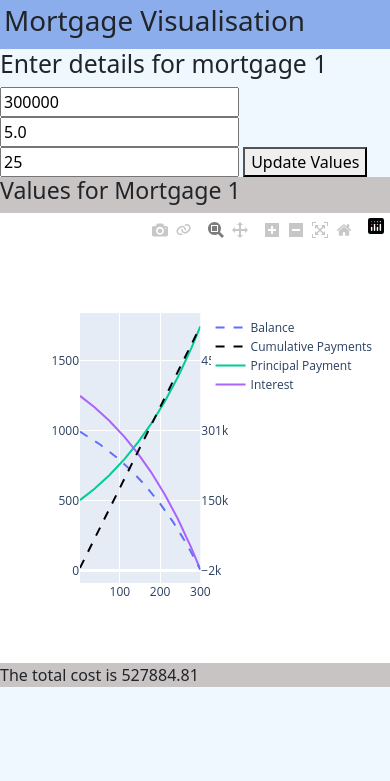
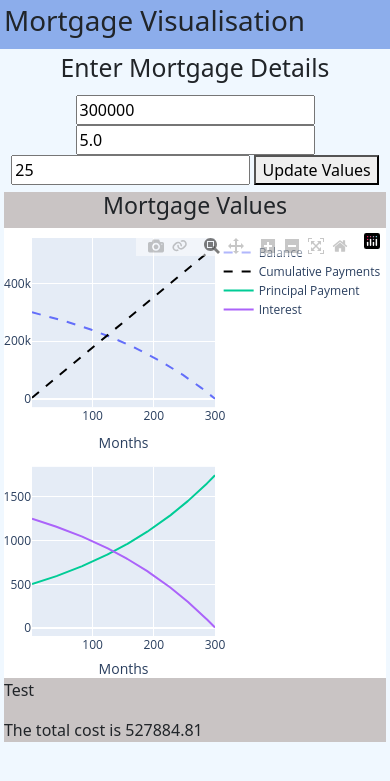
Before and after one commit to garett-ross/Mortgage, a Flask app: page / in a window 390 px wide. Shown: the top 781 px of the page. Run offline with Flask 3, Linux system fonts and the light colour scheme.

Commit message:
improved styling and responsiveness

```diff
--- a/application/resources.py
+++ b/application/resources.py
@@ -21,21 +21,26 @@ class Mortgage:
     def simulate_repayments(self):
         monthly_payment = self.calculate_monthly_payment()
         balance = self.principal
+        accrued_interest = 0
         paid = monthly_payment
         repayment_schedule = []
         #add balance plus interest
 
         for month in range(1, int(self.total_payments) + 1):
             interest = balance * self.monthly_rate
+
             principal_payment = monthly_payment - interest # why??
+            interest_payment = monthly_payment - principal_payment
             balance -= principal_payment
+            accrued_interest += interest - interest_payment
             paid += monthly_payment
+            total_owed = balance + accrued_interest
 
             if balance < 0:
                 principal_payment += balance  # Adjust the last payment to bring balance to zero
                 balance = Decimal(0)
 
-            repayment_schedule.append((month, float(monthly_payment), float(principal_payment), float(interest), float(balance), float(paid)))
+            repayment_schedule.append((month, float(monthly_payment), float(principal_payment), float(interest), float(balance), float(paid), float(accrued_interest), float(total_owed)))
 
             if balance == 0:
                 break
--- a/application/routes.py
+++ b/application/routes.py
@@ -23,6 +23,8 @@ def home():
         interest = []
         balance = []
         paid = []
+        accrued_interest = []
+        total_owed = []
 
         for i in range(len(repayments)):
             month.append(repayments[i][0])
@@ -31,18 +33,26 @@ def home():
             interest.append(repayments[i][3])
             balance.append(repayments[i][4])
             paid.append(repayments[i][5])
+            accrued_interest.append(repayments[i][6])
+            total_owed.append(repayments[i][7])
 
-        fig = make_subplots(specs=[[{'secondary_y':True}]])
+        fig = make_subplots(rows=2, cols=1)
+        fig.update_layout(margin={'t':10,'l':0,'b':0,'r':0})
         fig.add_trace(
-            go.Scatter(x=month,y=balance,name='Balance', line=dict(dash='dash')), secondary_y=True
+            go.Scatter(x=month,y=balance,name='Balance', line=dict(dash='dash'))
             )
         fig.add_trace(
-            go.Scatter(x=month,y=paid,name='Cumulative Payments',line=dict(dash='dash',color='black')), secondary_y=True,
+            go.Scatter(x=month, y=total_owed, name='Total Owed')
+        )
+        fig.add_trace(
+            go.Scatter(x=month,y=paid,name='Cumulative Payments',line=dict(dash='dash',color='black')),
             )
         fig.add_traces(data=[
             go.Scatter(x=month, y=principal_payment, name='Principal Payment'),
             go.Scatter(x=month, y=interest, name='Interest')
-        ],rows=1,cols=1)
+        ],rows=2,cols=1)
+        fig['layout']['xaxis']['title'] = 'Months'
+        fig['layout']['xaxis2']['title'] = 'Months'
 
         html = to_html(fig, full_html=False)
 
@@ -67,6 +77,8 @@ def home():
         interest = []
         balance = []
         paid = []
+        interest_payment = []
+        total_owed = []
 
         for i in range(len(repayments)):
             month.append(repayments[i][0])
@@ -75,18 +87,23 @@ def home():
             interest.append(repayments[i][3])
             balance.append(repayments[i][4])
             paid.append(repayments[i][5])
+            interest_payment.append(repayments[i][6])
+            total_owed.append(repayments[i][7])
 
-        fig = make_subplots(specs=[[{'secondary_y':True}]])
+        fig = make_subplots(rows=2, cols=1)
+        fig.update_layout(margin={'t':10,'l':0,'b':0,'r':0})
         fig.add_trace(
-            go.Scatter(x=month,y=balance,name='Balance', line=dict(dash='dash')), secondary_y=True
-            )
+            go.Scatter(x=month,y=balance,name='Balance', line=dict(dash='dash')), secondary_y=False
+            , row=1, col=1)
         fig.add_trace(
-            go.Scatter(x=month,y=paid,name='Cumulative Payments',line=dict(dash='dash',color='black')), secondary_y=True,
-            )
+            go.Scatter(x=month,y=paid,name='Cumulative Payments',line=dict(dash='dash',color='black')), secondary_y=False,
+            row=1, col=1)
         fig.add_traces(data=[
             go.Scatter(x=month, y=principal_payment, name='Principal Payment'),
             go.Scatter(x=month, y=interest, name='Interest')
-        ],rows=1,cols=1)
+        ],rows=2,cols=1)
+        fig['layout']['xaxis']['title'] = 'Months'
+        fig['layout']['xaxis2']['title'] = 'Months'
 
         html = to_html(fig, full_html=False)
 
--- a/application/templates/mortgage.html
+++ b/application/templates/mortgage.html
@@ -1,21 +1,30 @@
 {% extends "base.html" %}
 {% block content %}
-<h2>Enter details for mortgage 1</h2>
-<form name="vars" id="vars" method="post", action="#">
+<div class="container" style="padding: 1%;">
+    <div class="col">
+<h2 style="text-align: center;">Enter Mortgage Details</h2>
+    <div class="container" style="align-items: center; padding: 1%; padding-bottom: 2%;">
+    <form name="vars" id="vars" method="post", action="#" style="text-align: center;">
         <input type="number" name="principal" id="principal" value={{principal | safe}}>
         <input type="number" name="annual_rate" value={{rate | safe}}>
         <input type="number" name="years" value={{years | safe}}>
         <button form="vars" formaction="#" formmethod="post">Update Values</button>
     </form>
+    </div>
     <div class="container" style="padding: 0%; background-color: rgb(201, 196, 196);">
-    <h3>Values for Mortgage 1</h3>
+        <h3 style="text-align: center;">Mortgage Values</h3>
+            <div class="row">
+                <div class="col-sm-12 col-md-8">
                 {{fig1 | safe}}
+                </div>
+                <div class="col-sm-12 col-md-4">
+                    <p>Test</p>
                 {{content1 | safe}}
                 </div>
-<div class="container" style="padding: 0%; background-color: rgb(201, 196, 196);">
-    <h3>{{title2 | safe}}</h3>
-    {{fig2 | safe}}
-    {{content2 | safe}}
+            </div>
+        </div>
+    </div>
 </div>
 
+
 {% endblock %}
```
Lines whose indentation alone changed are shown as unchanged.
